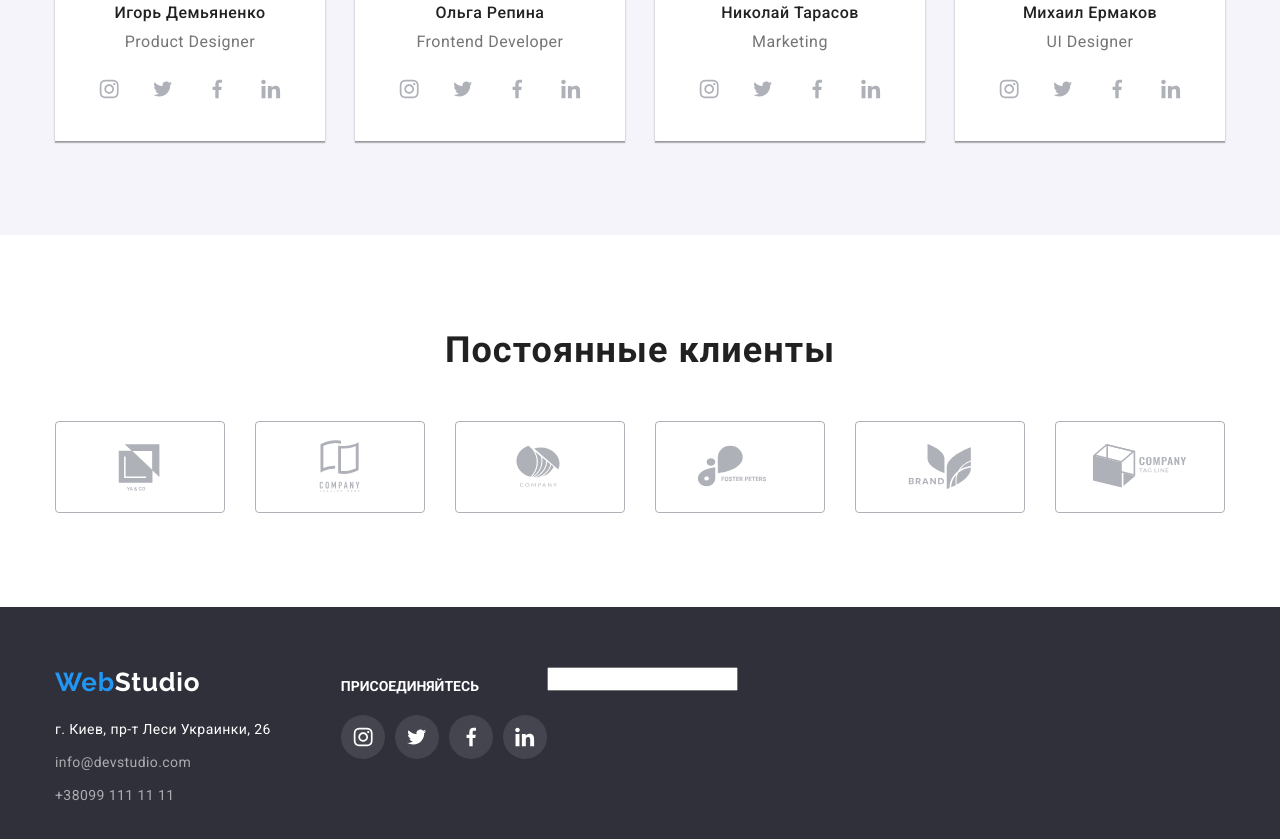
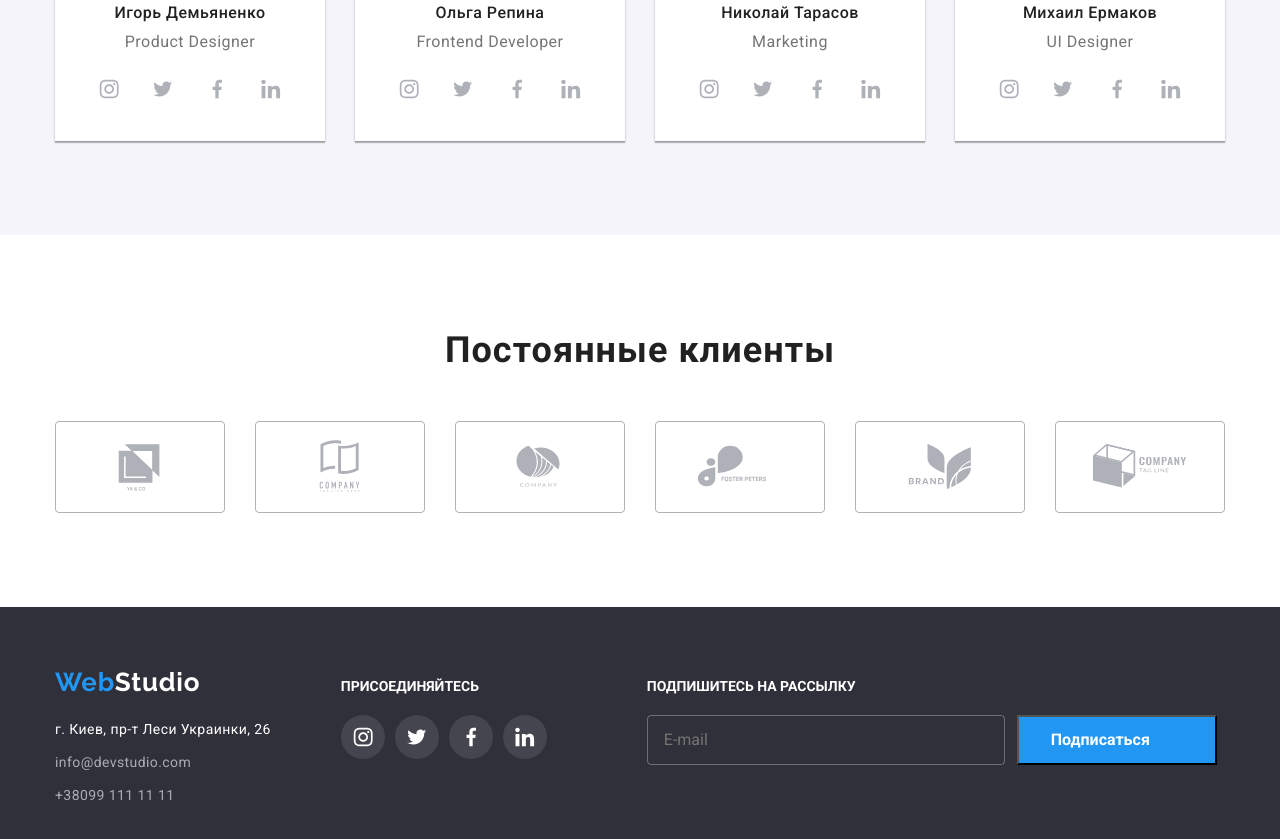
Before and after one commit to sergiosergio2/goit-markup-hw-06, a plain HTML site: page index.html in a window 1280 px wide. Shown: the part 2064-2903 px from the top of the page. Drawn offline with nearby package versions, Linux system fonts and the light colour scheme.

Commit message:
added footer

```diff
--- a/css/style.css
+++ b/css/style.css
@@ -616,6 +616,67 @@ footer {
   height: 20px;
   fill: #ffffff;
 }
+.footer-subscription-form {
+  margin-left: 100px;
+}
+.footer-subscription-text {
+  text-transform: uppercase;
+
+font-weight: 700;
+font-size: 14px;
+line-height: 1.14;
+
+align-content: Left;
+vertical-align: Top;
+letter-spacing: 3%;
+color: #FFFFFF;
+margin-bottom: 20px;
+padding-top: 12px;
+}
+.footer-subscrition-block {
+  display: flex;
+  justify-content: center;
+
+}
+.footer-subscription-input {
+
+  width: 358px;
+  height: 50px;
+  border: 1px solid rgba(255, 255, 255, 0.3);
+  border-radius: 4px;
+
+  background-color: inherit;
+  padding-left: 16px;
+
+font-weight: 400;
+font-size: 16px;
+line-height: 1.25;
+
+align-content: Left;
+vertical-align: Center;
+
+}
+.footer-subscription-btn {
+  display: flex;
+  justify-content: center;
+  align-items: center;
+  width: 200px;
+  height: 50px;
+  background-color:
+#2196F3;
+padding: 10px 28px 10px 29px;
+margin-left: 12px;
+cursor: pointer;
+
+
+font-weight: 700;
+font-size: 16px;
+line-height: 1.88;
+color: #FFFFFF;
+}
+.footer-subscription-icon {
+  margin-left: 10px;
+}
 /*============bACKDROP===========*/
 .backdrop {
   position: fixed;
--- a/index.html
+++ b/index.html
@@ -395,15 +395,25 @@
                     </li>
                 </ul>
             </div>
-            <div class="footer-subscription">
-                <p></p>
-                <input>
-                <batton></batton>
-            </div>
+
+            <form action="#" class="footer-subscription-form">
+                <p class="footer-subscription-text">Подпишитесь на рассылку</p>
+                <span class="footer-subscrition-block">
+                    <input type="email" class="footer-subscription-input" name="footer-email" required
+                        title="marusya@gmail.com" placeholder="E-mail" />
+                    <button type="submit" class="footer-subscription-btn">Подписаться
+                        <svg class="footer-subscription-icon" width="24" height="24">
+                            <use href="./images/sprite.svg#icon-send-footer"></use>
+                        </svg>
+
+                    </button>
+                </span>
+
+            </form>
         </div>
 
     </footer>
-    <div class="backdrop is-hidden" data-modal>
+    <div class=" backdrop is-hidden" data-modal>
         <div class="modal">
             <button type="button" data-modal-close class="close-btn">
                 <svg width="18" height="18">
@@ -445,15 +455,15 @@
                     <textarea name="user message" class="modal-form-message" placeholder="Введите текст"></textarea>
                 </label>
                 <input type="checkbox" class="modal-form-checkbox visually-hidden" id="accept-policy">
-                <label for="accept-policy" class="modal-form-checkbox-label">Соглашаюсь с рассылкой и принимаю&nbsp;<a
-                        href="#" class="modal-form-label-link">Условия
+                <label for="accept-policy" class="modal-form-checkbox-label">Соглашаюсь с рассылкой и
+                    принимаю&nbsp;<a href="#" class="modal-form-label-link">Условия
                         договора</a>
                 </label>
                 <button type="submit" class="modal-form-btn">Отправить</button>
 
 
             </form>
-            </button>
+
 
         </div>
     </div>
```
Also changed, not shown: portfolio.html (+14 -0 lines), images/sprite.svg.
